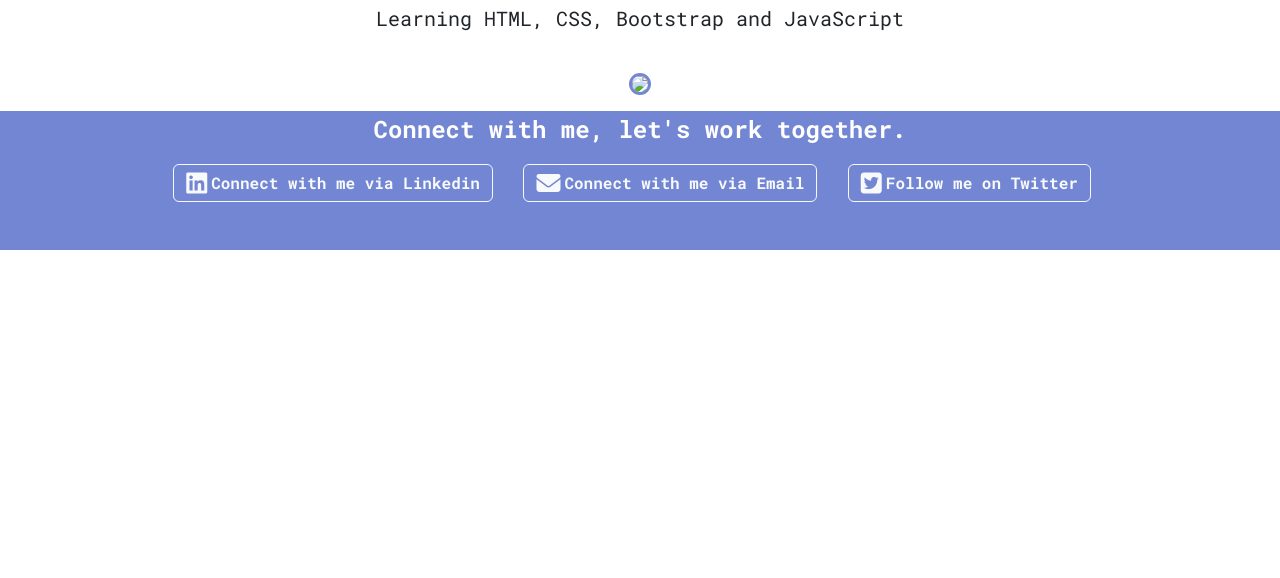
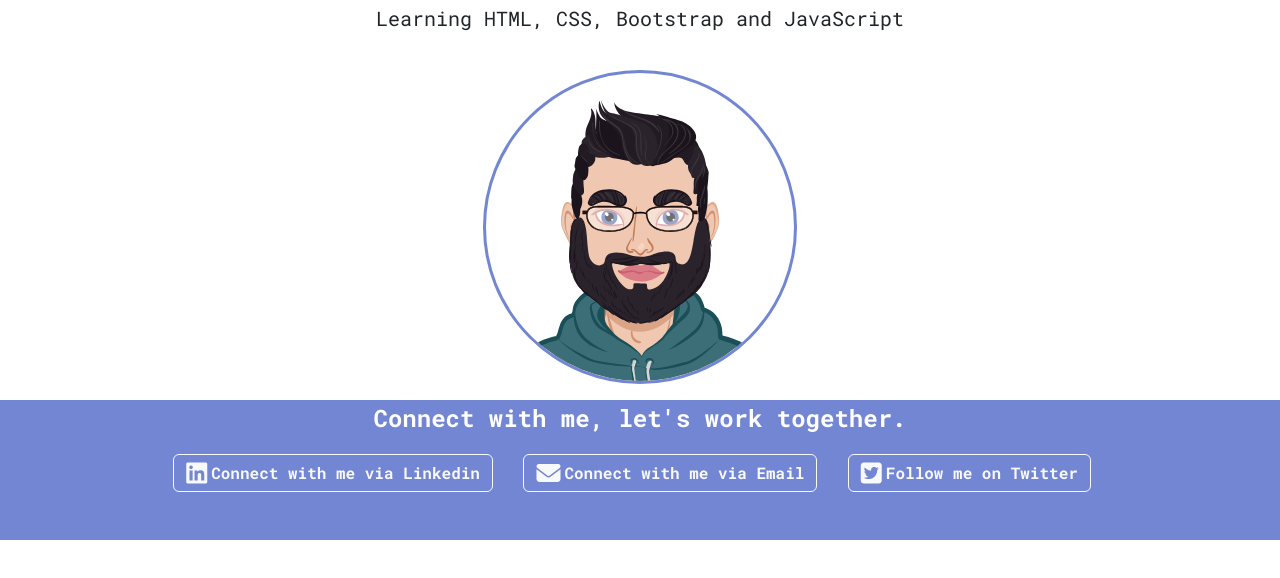
Before and after one commit to bnmz41998/LinkedPortfolio, a plain HTML site: page index.html in a window 1280 px wide. Shown: the part 152-730 px from the top of the page. Drawn offline with nearby package versions, Linux system fonts and the light colour scheme; the site is published under a folder, as on GitHub Pages, so addresses that start at the root find nothing.

Commit message:
Update index.html

```diff
--- a/index.html
+++ b/index.html
@@ -57,7 +57,7 @@
           <h5>Learning HTML, CSS, Bootstrap and JavaScript</h5>
         </div>
         <div class="col-lg-12 profilecol">
-          <img class="profilepic img-fluid" src="/AvatarMaker.svg" />
+          <img class="profilepic img-fluid" src="AvatarMaker.svg" />
         </div>
         <div class="col-lg-12 socialcol ">
           <p>Connect with me, let's work together.</p>
```
